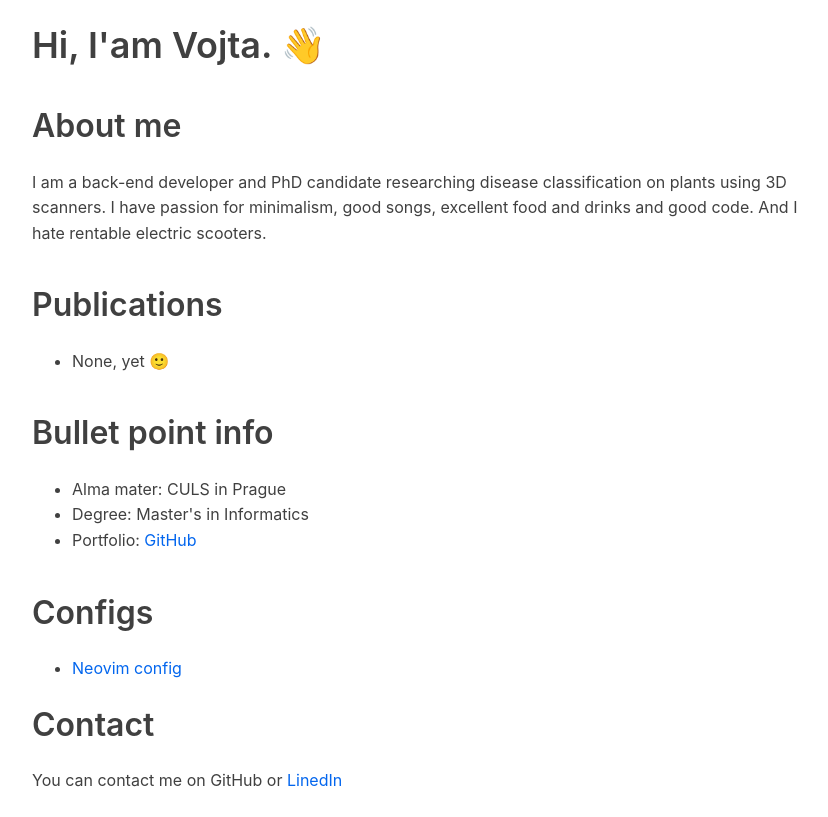
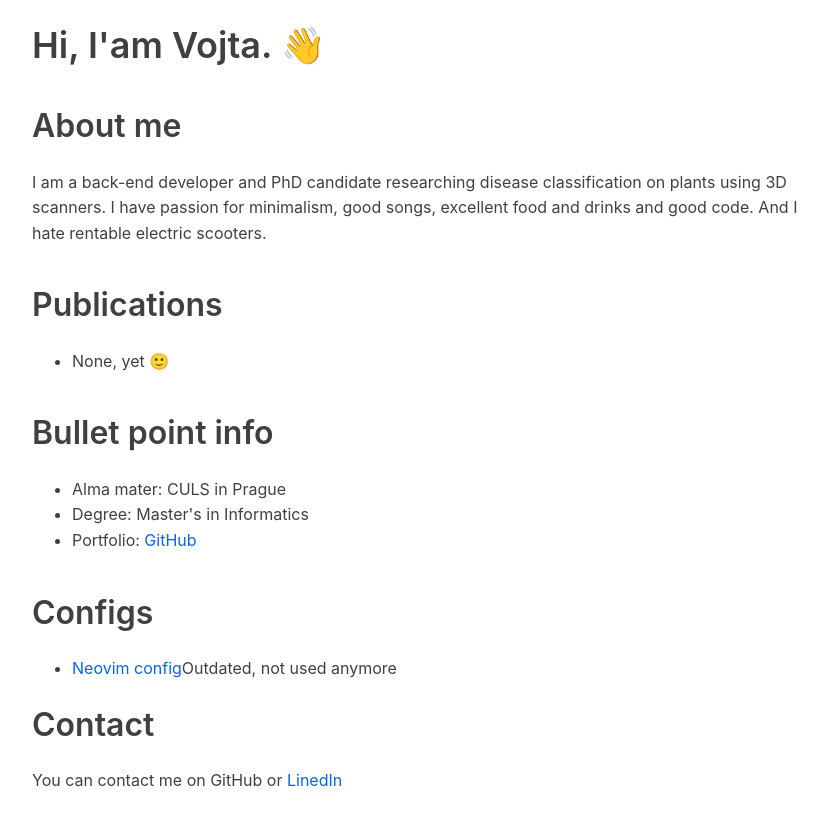
Before and after one commit to vojtech-mikes/personal-web, a plain HTML site: page index.html in a window 1280 px wide. Shown: the whole page, without its empty margins (224-1052 px from the left). Drawn offline with Linux system fonts and the light colour scheme.

Commit message:
Added tip for config section

```diff
--- a/index.html
+++ b/index.html
@@ -33,7 +33,7 @@
             </ul>
             <h2>Configs</h2>
             <ul>
-                <li><a href="https://github.com/vojtech-mikes/nvim" target="_blank" rel="noopener noreferrer">Neovim config</a></li>
+                <li><a href="https://github.com/vojtech-mikes/nvim" target="_blank" rel="noopener noreferrer">Neovim config</a>Outdated, not used anymore</li>
             </ul>
 
         </div>
```
